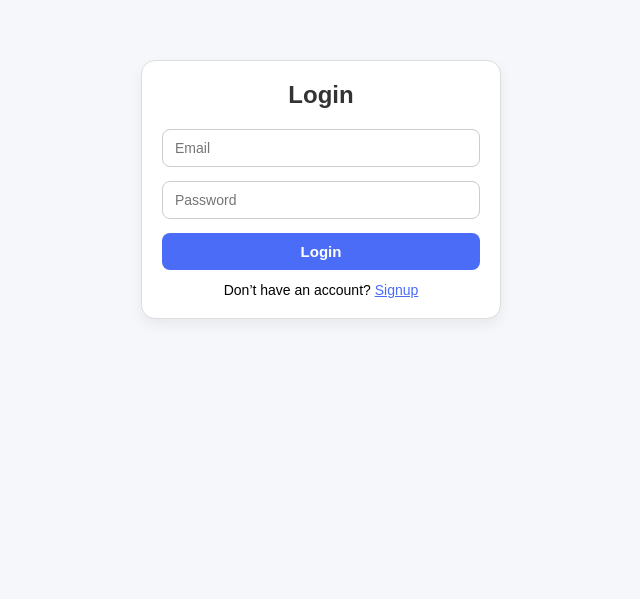
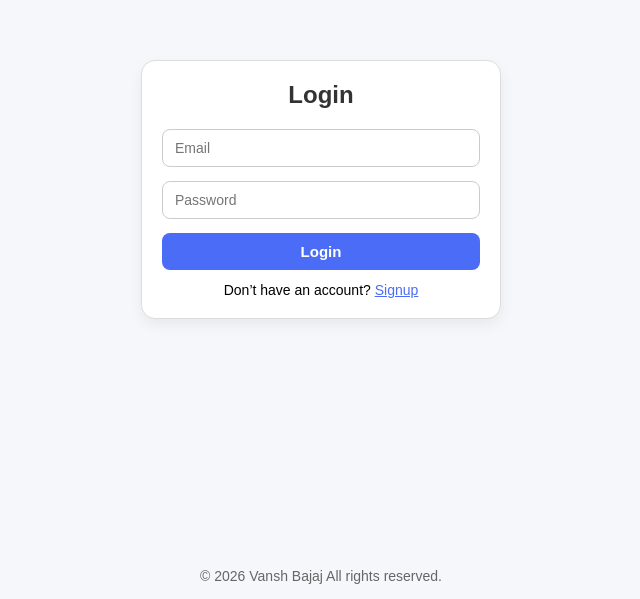
Before and after one commit to mevanshbajaj/LoanMate, a React (Create React App) app in the folder loanmate-frontend/: page / in a window 1280 px wide. Shown: the part 201-800 px from the top of the page, without its empty margins (319-959 px from the left). Built offline with nearby package versions, Linux system fonts and the light colour scheme; no server answers.

Commit message:
Copyright logo

```diff
--- a/loanmate-frontend/src/pages/Auth.css
+++ b/loanmate-frontend/src/pages/Auth.css
@@ -1,12 +1,11 @@
-/* Page center */
 .page {
   min-height: 100vh;
   display: flex;
   justify-content: center;
   align-items: center;
   background: #f5f7fb;
+  position: relative;   /* 🔥 important */
 }
-
 /* Card */
 .card {
   background: #ffffff;
@@ -50,3 +49,17 @@
 .card button:hover {
   background-color: #3a5be0;
 }
+.auth-container {
+  min-height: 100vh;
+  display: flex;
+  flex-direction: column;
+  justify-content: center;
+  align-items: center;
+}
+
+.copyright {
+  position: absolute;
+  bottom: 15px;
+  font-size: 14px;
+  color: #666;
+}
--- a/loanmate-frontend/src/pages/login.jsx
+++ b/loanmate-frontend/src/pages/login.jsx
@@ -2,7 +2,9 @@ import { useState } from "react";
 import { useNavigate, Link } from "react-router-dom";
 import { API } from "../config";
 import "./Auth.css";
+
 console.log("API URL:", API);
+
 function Login() {
   const [email, setEmail] = useState("");
   const [password, setPassword] = useState("");
@@ -25,10 +27,10 @@ function Login() {
         return;
       }
 
-    // ✅ Save JWT token
+      // Save JWT token
       localStorage.setItem("token", data.token);
 
-    // ✅ Redirect to dashboard
+      // Redirect to dashboard
       navigate("/dashboard");
 
     } catch (err) {
@@ -64,6 +66,11 @@ function Login() {
           </Link>
         </p>
       </div>
+
+      {/* ✅ Copyright */}
+      <p className="copyright">
+        © {new Date().getFullYear()} Vansh Bajaj All rights reserved.
+      </p>
     </div>
   );
 }
```
Lines whose indentation alone changed are shown as unchanged.
